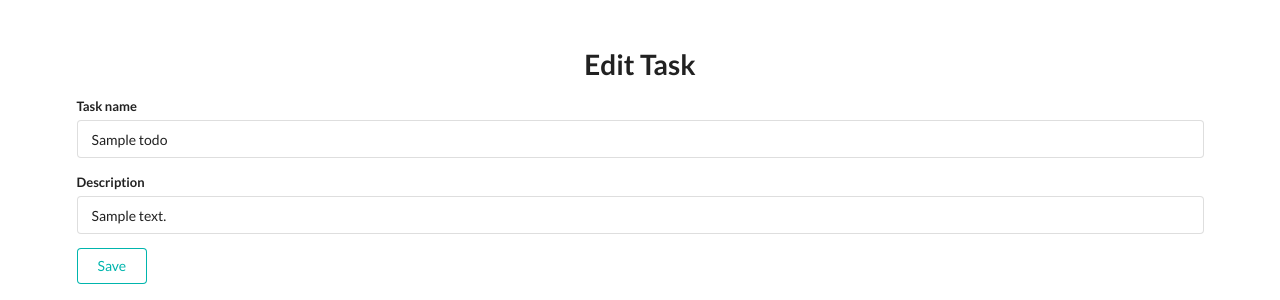
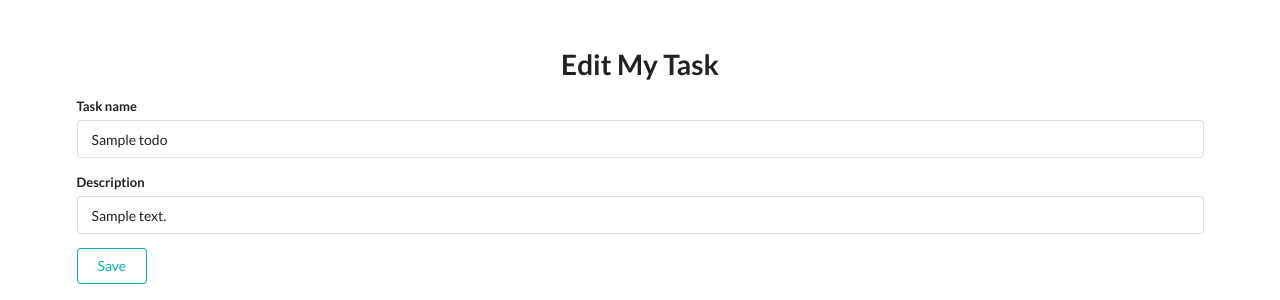
Before and after one commit to Bermet777/Neobis_ToDo_Project_new, a Django app: page /edit/1/ in a window 1280 px wide. Shown: the top 300 px of the page. Run offline with Django 4.2, Linux system fonts and the light colour scheme; tables that the repository leaves empty hold one stand-in row (values such as "Sample post").

Commit message:
changed h1 tag

```diff
--- a/todoapp/templates/todoapp/edit.html
+++ b/todoapp/templates/todoapp/edit.html
@@ -5,7 +5,7 @@
 {% block content %}
 
 <div style="margin-top: 50px;" class="ui container">
-    <h1 class="ui center aligned header">Edit Task</h1>
+    <h1 class="ui center aligned header">Edit My Task</h1>
 
     <form class="ui form" action="{% url 'edit' todo_id=todo.id %}" method="post">
         {% csrf_token %}
```
